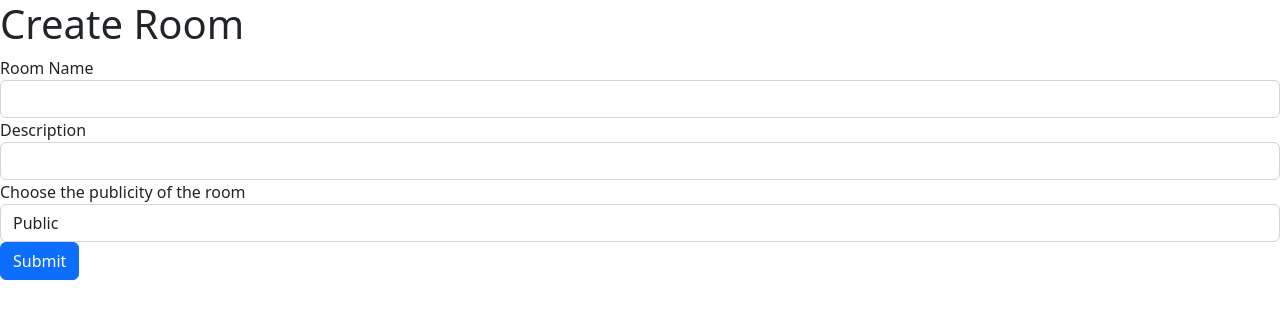
After one commit to AzrealWenttoMarket/AccordChatApp, a Python web app: template templates/create-room.html in a window 1280 px wide. The commit adds this page. Shown: the top 319 px of the page. Run offline with Jinja, Linux system fonts and the light colour scheme; the template is opened without the code that fills it, so the values that code supplies are empty; some libraries are stand-ins or nearby versions.

Commit message:
Add files via upload

```diff
--- a/static/styles.css
+++ b/static/styles.css
@@ -169,7 +169,7 @@ html{
     flex-direction: row;
     align-items: center;
 
-    flex: 1; /* pegar todo o espaço dispinível no */
+    flex: 1;
 }
 
 .content-status img{
@@ -223,7 +223,7 @@ html{
     border-radius: 5px;
 }
 
-/* MAIN MENSAGENS*/
+/* MAIN MESSAGES*/
 #main{
     flex: 1;
     display: flex;
--- /dev/null
+++ b/templates/create-room.html
@@ -0,0 +1,29 @@
+{% extends "layout.html" %}
+
+{% block title %}
+    Login
+{% endblock %}
+
+{% block main %}
+<link href="https://cdn.jsdelivr.net/npm/bootstrap@5.2.0-beta1/dist/css/bootstrap.min.css" rel="stylesheet" integrity="sha384-0evHe/X+R7YkIZDRvuzKMRqM+OrBnVFBL6DOitfPri4tjfHxaWutUpFmBp4vmVor" crossorigin="anonymous">
+<h1>Create Room</h1>
+    <form action="/create-rooom" method="POST">
+        <div class="form-group">
+            <label for="exampleInputEmail1">Room Name</label>
+            <input type="text" class="form-control" id="exampleInputEmail1" aria-describedby="emailHelp" name="name">
+        </div>
+        <div class="form-group">
+            <label for="exampleInputPassword1">Description</label>
+            <input type="text" class="form-control" id="exampleInputPassword1" name="description">
+        </div>
+        <div class=""form-group>
+            <label for="status">Choose the publicity of the room</label>
+            <select class="form-control" id="rstatus" name="rstatus">
+                <option value="public">Public</option>
+                <option value="unlisted">Unlisted</option>
+                <option value="private">Private</option>
+            </select>
+        </div>
+        <button type="submit" class="btn btn-primary">Submit</button>
+    </form>
+{% endblock %}
--- a/templates/login.html
+++ b/templates/login.html
@@ -5,6 +5,7 @@
 {% endblock %}
 
 {% block main %}
+<link href="https://cdn.jsdelivr.net/npm/bootstrap@5.2.0-beta1/dist/css/bootstrap.min.css" rel="stylesheet" integrity="sha384-0evHe/X+R7YkIZDRvuzKMRqM+OrBnVFBL6DOitfPri4tjfHxaWutUpFmBp4vmVor" crossorigin="anonymous">
     <form action="/login" method="POST">
         <div class="form-group">
             <label for="exampleInputEmail1">Email address</label>
--- a/templates/register.html
+++ b/templates/register.html
@@ -5,6 +5,7 @@
 {% endblock %}
 
 {% block main %}
+<link href="https://cdn.jsdelivr.net/npm/bootstrap@5.2.0-beta1/dist/css/bootstrap.min.css" rel="stylesheet" integrity="sha384-0evHe/X+R7YkIZDRvuzKMRqM+OrBnVFBL6DOitfPri4tjfHxaWutUpFmBp4vmVor" crossorigin="anonymous">
     <form action="/register" method="POST">
         <div class="form-group">
             <label for="exampleInputEmail1">Email address</label>
```
Also changed, not shown: app.py (+27 -5 lines), helper.py (added, +18 -0 lines), templates/index.html (+3 -9 lines), README.md, db.sqlite3 (added), 2 other files.
